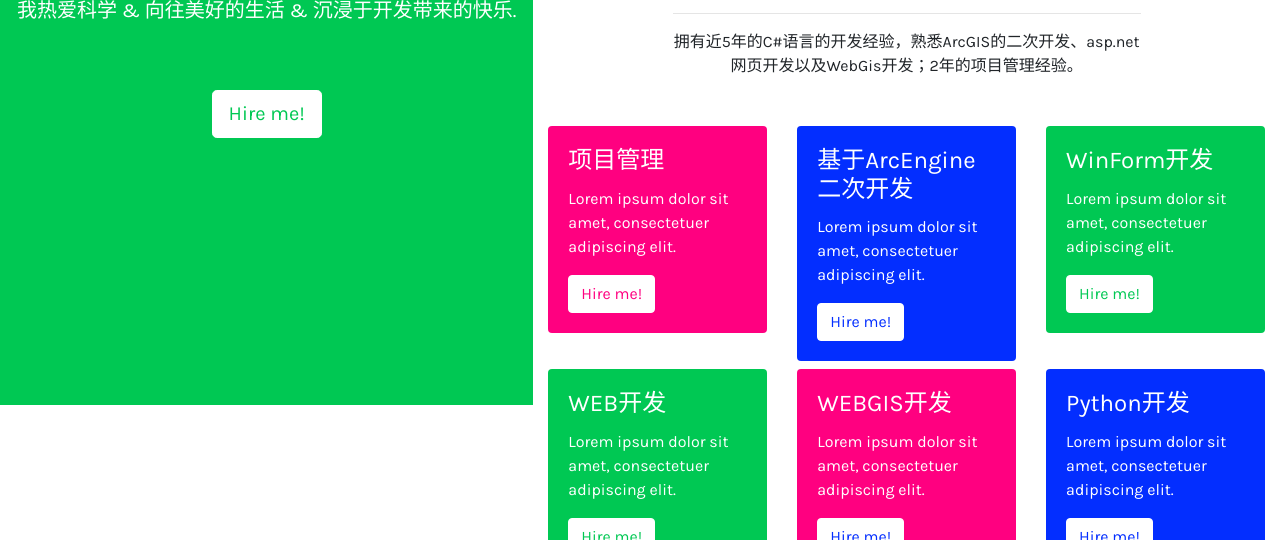
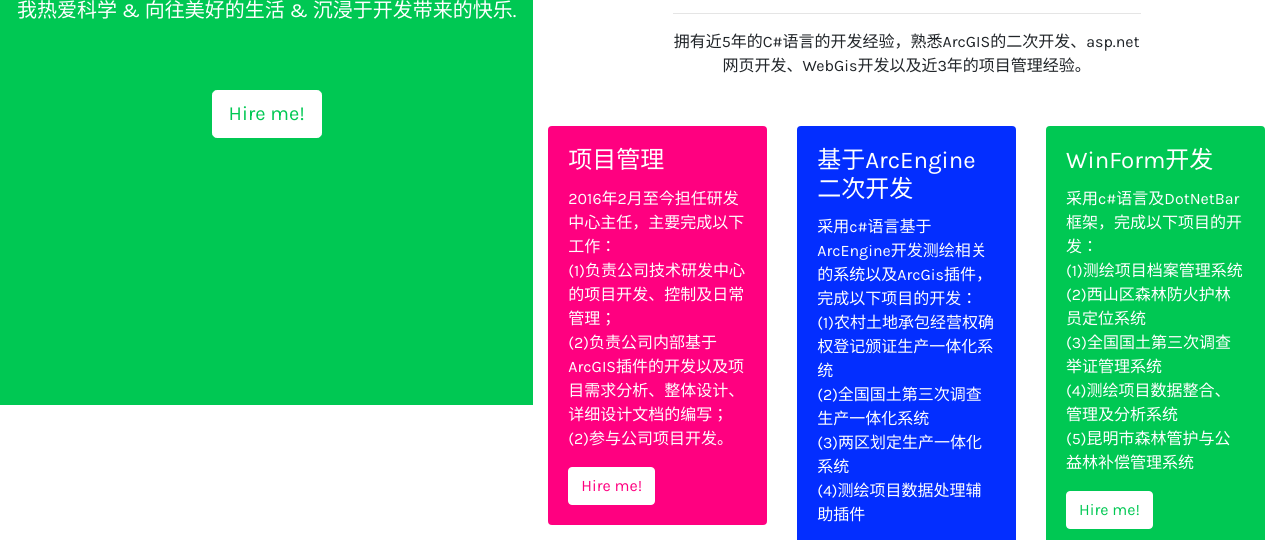
Before and after one commit to GISCODE/BIO, a plain HTML site: page index.html in a window 1280 px wide. Shown: the part 395-935 px from the top of the page. Drawn offline with nearby package versions, Linux system fonts and the light colour scheme.

Commit message:
Update index.html

```diff
--- a/index.html
+++ b/index.html
@@ -75,7 +75,7 @@
                                         <h2 class="text-primary">我能做.</h2>
                                         <hr/>
                                         <p>
-                                          拥有近5年的C#语言的开发经验，熟悉ArcGIS的二次开发、asp.net网页开发以及WebGis开发；2年的项目管理经验。
+                                          拥有近5年的C#语言的开发经验，熟悉ArcGIS的二次开发、asp.net网页开发、WebGis开发以及近3年的项目管理经验。
                                         </p>
                                     </div>
                                 </div>
@@ -84,7 +84,11 @@
                                         <div class="card text-white bg-pink border-none">
                                             <div class="card-body">
                                                 <h4 class="card-title">项目管理</h4>
-                                                <p class="card-text">Lorem ipsum dolor sit amet, consectetuer adipiscing elit.</p>
+                                                <p class="card-text">2016年2月至今担任研发中心主任，主要完成以下工作：<br>
+(1)负责公司技术研发中心的项目开发、控制及日常管理；<br>
+(2)负责公司内部基于ArcGIS插件的开发以及项目需求分析、整体设计、详细设计文档的编写；<br>
+(2)参与公司项目开发。<br>
+</p>
                                                 <a href="#" class="btn btn-white text-pink">Hire me!</a>
                                             </div>
                                         </div>
@@ -93,7 +97,12 @@
                                         <div class="card text-white bg-blue border-none">
                                             <div class="card-body">
                                                 <h4 class="card-title">基于ArcEngine二次开发</h4>
-                                                <p class="card-text">Lorem ipsum dolor sit amet, consectetuer adipiscing elit.</p>
+                                                <p class="card-text">采用c#语言基于ArcEngine开发测绘相关的系统以及ArcGis插件，完成以下项目的开发：<br>
+(1)农村土地承包经营权确权登记颁证生产一体化系统<br>
+(2)全国国土第三次调查生产一体化系统<br>
+(3)两区划定生产一体化系统<br>
+(4)测绘项目数据处理辅助插件<br>
+</p>
                                                 <a href="#" class="btn btn-white text-blue">Hire me!</a>
                                             </div>
                                         </div>
@@ -102,7 +111,14 @@
                                         <div class="card text-white bg-green border-none">
                                             <div class="card-body">
                                                 <h4 class="card-title">WinForm开发</h4>
-                                                <p class="card-text">Lorem ipsum dolor sit amet, consectetuer adipiscing elit.</p>
+                                                <p class="card-text">采用c#语言及DotNetBar框架，完成以下项目的开发：<br>
+(1)测绘项目档案管理系统<br>
+(2)西山区森林防火护林员定位系统<br>
+(3)全国国土第三次调查举证管理系统<br>
+(4)测绘项目数据整合、管理及分析系统<br>
+(5)昆明市森林管护与公益林补偿管理系统<br>
+
+</p>
                                                 <a href="#" class="btn btn-white text-green">Hire me!</a>
                                             </div>
                                         </div>
@@ -112,7 +128,12 @@
                                         <div class="card text-white bg-green border-none">
                                             <div class="card-body">
                                                 <h4 class="card-title">WEB开发</h4>
-                                                <p class="card-text">Lorem ipsum dolor sit amet, consectetuer adipiscing elit.</p>
+                                                <p class="card-text">采用WEB（HTML、CSS、JavaScript）语言、Asp.Net MVC框架结合相应的数据库，完成以下项目的开发：<br>
+(1)西山区大商汇非公党建管理系统<br>
+(2)爱典社会协同平台<br>
+(3)西山区地名标志牌信息化管理平台<br>
+
+</p>
                                                 <a href="#" class="btn btn-white text-green">Hire me!</a>
                                             </div>
                                         </div>
@@ -121,7 +142,10 @@
                                         <div class="card text-white bg-pink border-none">
                                             <div class="card-body">
                                                 <h4 class="card-title">WEBGIS开发</h4>
-                                                <p class="card-text">Lorem ipsum dolor sit amet, consectetuer adipiscing elit.</p>
+                                                <p class="card-text">采用WEB（HTML、CSS、ArcGIS API for JavaScript）语言、Asp.Net MVC框架结合相应的数据库，完成以下项目的开发：<br>
+(1)全国第三次土地调查质量控制与管理系统<br>
+(2)昆明空港经济区国土综合整治规划平台<br>
+</p>
                                                 <a href="#" class="btn btn-white text-blue">Hire me!</a>
                                             </div>
                                         </div>
@@ -130,7 +154,11 @@
                                         <div class="card text-white bg-blue border-none">
                                             <div class="card-body">
                                                 <h4 class="card-title">Python开发</h4>
-                                                <p class="card-text">Lorem ipsum dolor sit amet, consectetuer adipiscing elit.</p>
+                                                <p class="card-text">采用Python语言对ArcGis进行二次开发快速实现插件的开发以及工具箱的组合，完成以下项目的开发：<br>
+(1)使用权建库工具箱<br>
+(2)测绘数据合并工具箱<br>
+
+</p>
                                                 <a href="#" class="btn btn-white text-blue">Hire me!</a>
                                             </div>
                                         </div>
@@ -148,7 +176,7 @@
                                         <h2 class="text-primary">技术 & 能力.</h2>
                                         <hr/>
                                         <p>
-                                            Lorem ipsum dolor sit amet, consectetuer adipiscing elit. Aenean commodo ligula eget dolor. Aenean massa.
+                                          专业技能及技术能力娴熟程度.
                                         </p>
                                     </div>
                                 </div>
```
